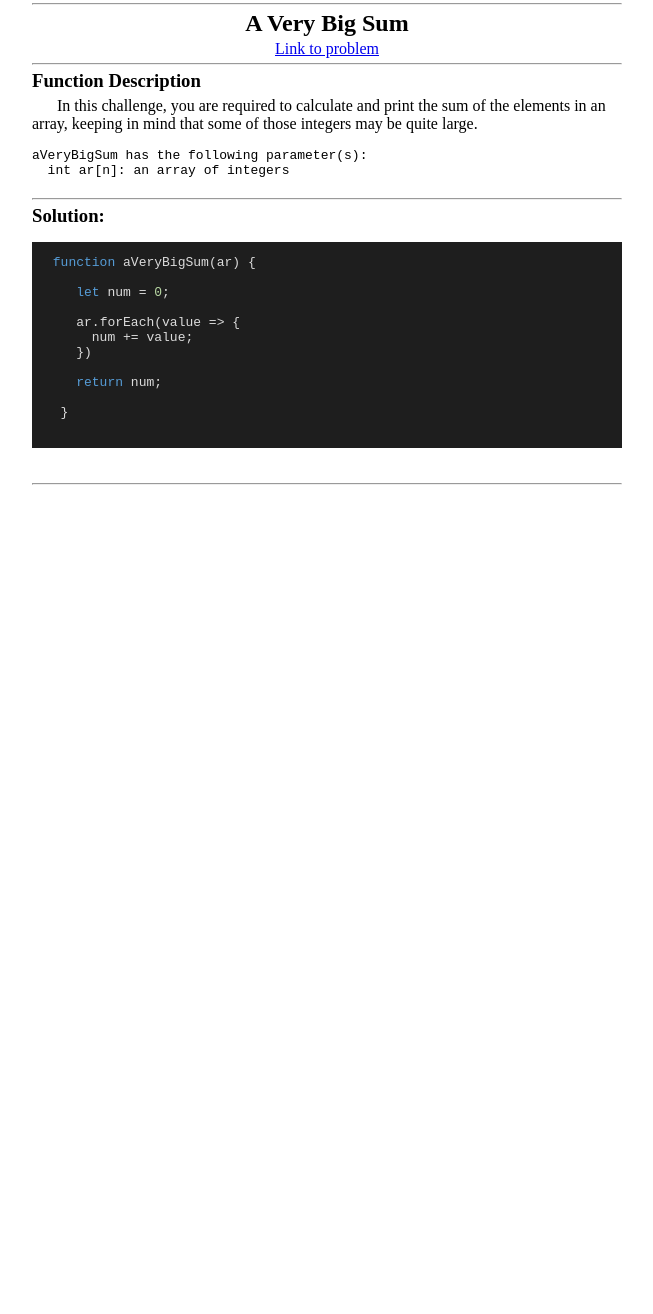
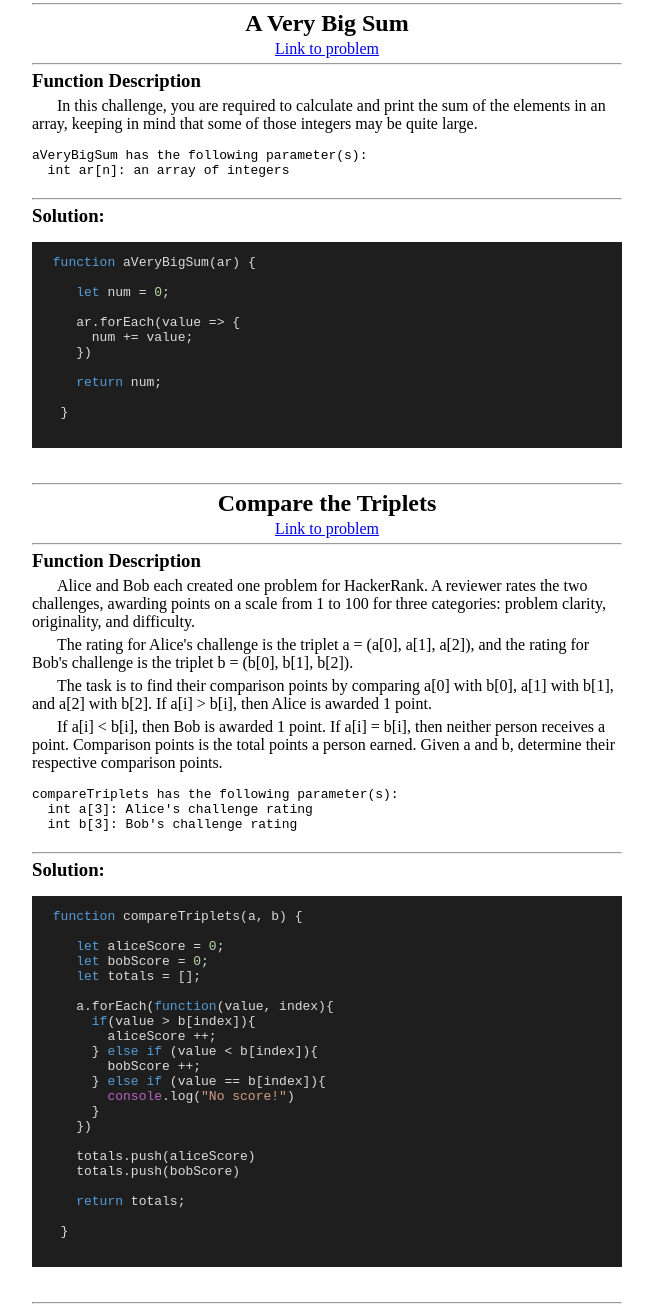
Before and after one commit to PaulB-H/programming-challenges, a plain HTML site: page index.html in a window 1280 px wide. Shown: the part 8246-9560 px from the top of the page, without its empty margins (313-966 px from the left). Before the commit the page ends 8741 px from the top, so only its background shows below. Drawn offline with nearby package versions, Linux system fonts and the light colour scheme; a script that the page names is missing.

Commit message:
added compare the triplets

```diff
--- a/index.html
+++ b/index.html
@@ -779,6 +779,78 @@ aVeryBigSum has the following parameter(s):
 
       <hr />
 
+      <div class="challengeblock compare_the_triplets">
+        <div class="challenge-header">
+          <h2 class="challenge-title">Compare the Triplets</h2>
+          <p class="challenge-date" style="display: none">Oct 15 / 2020</p>
+          <a
+            href="https://www.hackerrank.com/challenges/compare-the-triplets/problem"
+            target="_blank"
+          >
+            <p>Link to problem</p>
+          </a>
+        </div>
+        <hr />
+        <h3>Function Description</h3>
+        <p class="challengeText">
+          Alice and Bob each created one problem for HackerRank. A reviewer
+          rates the two challenges, awarding points on a scale from 1 to 100 for
+          three categories: problem clarity, originality, and difficulty.
+        </p>
+        <p class="challengeText">
+          The rating for Alice's challenge is the triplet a = (a[0], a[1],
+          a[2]), and the rating for Bob's challenge is the triplet b = (b[0],
+          b[1], b[2]).
+        </p>
+        <p class="challengeText">
+          The task is to find their comparison points by comparing a[0] with
+          b[0], a[1] with b[1], and a[2] with b[2]. If a[i] > b[i], then Alice
+          is awarded 1 point.
+        </p>
+        <p class="challengeText">
+          If a[i] < b[i], then Bob is awarded 1 point. If a[i] = b[i], then
+          neither person receives a point. Comparison points is the total points
+          a person earned. Given a and b, determine their respective comparison
+          points.
+        </p>
+        <pre>
+
+compareTriplets has the following parameter(s):
+  int a[3]: Alice's challenge rating
+  int b[3]: Bob's challenge rating
+        </pre>
+        <hr />
+        <h3>Solution:</h3>
+        <pre>
+          <code class="language-javascript"> function compareTriplets(a, b) {
+
+    let aliceScore = 0;
+    let bobScore = 0;
+    let totals = [];
+
+    a.forEach(function(value, index){
+      if(value > b[index]){
+        aliceScore ++;
+      } else if (value < b[index]){
+        bobScore ++;
+      } else if (value == b[index]){
+        console.log("No score!")
+      }
+    })
+
+    totals.push(aliceScore)
+    totals.push(bobScore)
+
+    return totals;
+
+  }
+          </code>
+        </pre>
+      </div>
+      <!-- END compare the triplets -->
+
+      <hr />
+
       <div class="challengeblock template_div" style="display: none">
         <div class="challenge-header">
           <h2 class="challenge-title">Template Div</h2>
```
